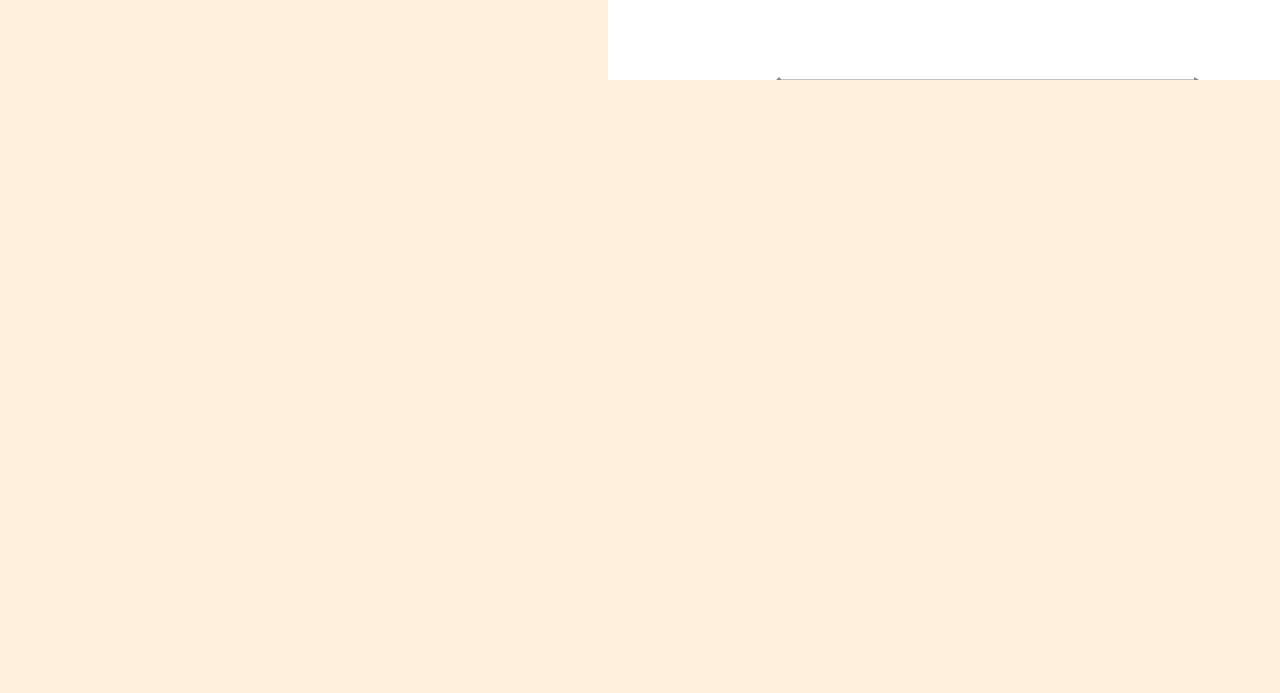
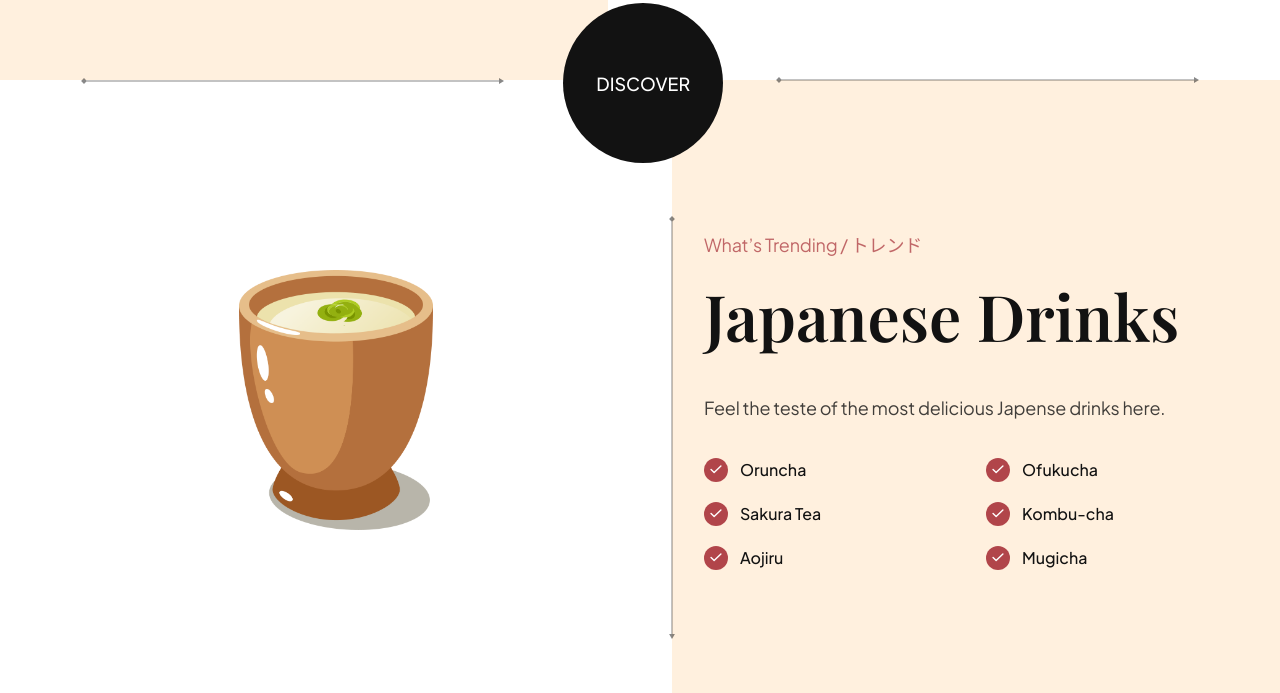
Before and after one commit to abhinandan-05/sushi, a website built with Vite: page index.html in a window 1280 px wide. Shown: the part 2974-3667 px from the top of the page. Before the commit the page ends 3054 px from the top, so only its background shows below. Built offline with nearby package versions, Linux system fonts and the light colour scheme.

Commit message:
add trending-drinks section

```diff
--- a/css/sections/trending.css
+++ b/css/sections/trending.css
@@ -10,7 +10,7 @@
 } */
 
 .trending-sushi,
-.trending-drink {
+.trending-drinks {
   width: 100%;
   min-height: 640px;
 
--- a/index.html
+++ b/index.html
@@ -212,9 +212,7 @@
     </section>
 
     <section class="trending" id="food">
-
       <section class="trending-sushi">
-
         <div class="trending__content" data-aos="fade-right">
           <p class="sushi__subtitle">What’s Trending / トレンド</p>
 
@@ -280,8 +278,68 @@
         <p>Discover</p>
       </div>
 
+      <section class="trending-drinks">
+        <div class="trending__image flex-center">
+          <img src="assets/sushi-4.png" alt="sushi-4" data-aos="fade-right" />
+
+          <div class="trending__arrow trending__arrow-top">
+            <img src="assets/arrow-horizontal.svg" alt="arrow-horizontal" />
+          </div>
+
+          <div class="trending__arrow trending__arrow-right">
+            <img src="assets/arrow-vertical.svg" alt="arrow-vertical" />
+          </div>
+        </div>
+
+        <div class="trending__content" data-aos="fade-left">
+          <p class="sushi__subtitle">What’s Trending / トレンド</p>
+
+          <h3 class="sushi__title">Japanese Drinks</h3>
+          <p class="sushi__description">
+            Feel the teste of the most delicious Japense drinks here.
+          </p>
+
+          <ul class="trending__list flex-between">
+            <li>
+              <div class="trending__icon flex-center">
+                <img src="assets/check.svg" alt="check" />
+              </div>
+              <p>Oruncha</p>
+            </li>
+            <li>
+              <div class="trending__icon flex-center">
+                <img src="assets/check.svg" alt="check" />
+              </div>
+              <p>Ofukucha</p>
+            </li>
+            <li>
+              <div class="trending__icon flex-center">
+                <img src="assets/check.svg" alt="check" />
+              </div>
+              <p>Sakura Tea</p>
+            </li>
+            <li>
+              <div class="trending__icon flex-center">
+                <img src="assets/check.svg" alt="check" />
+              </div>
+              <p>Kombu-cha</p>
+            </li>
+            <li>
+              <div class="trending__icon flex-center">
+                <img src="assets/check.svg" alt="check" />
+              </div>
+              <p>Aojiru</p>
+            </li>
+            <li>
+              <div class="trending__icon flex-center">
+                <img src="assets/check.svg" alt="check" />
+              </div>
+              <p>Mugicha</p>
+            </li>
+          </ul>
+        </div>
+      </section>
     </section>
-
 
     <script type="module" src="js/script.js"></script>
   </body>
```
